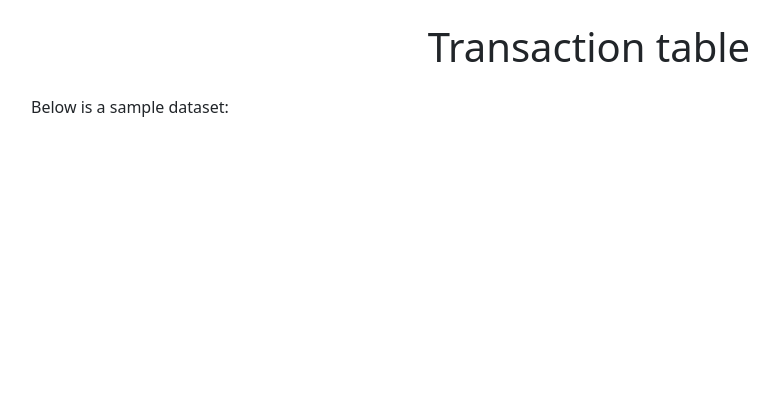
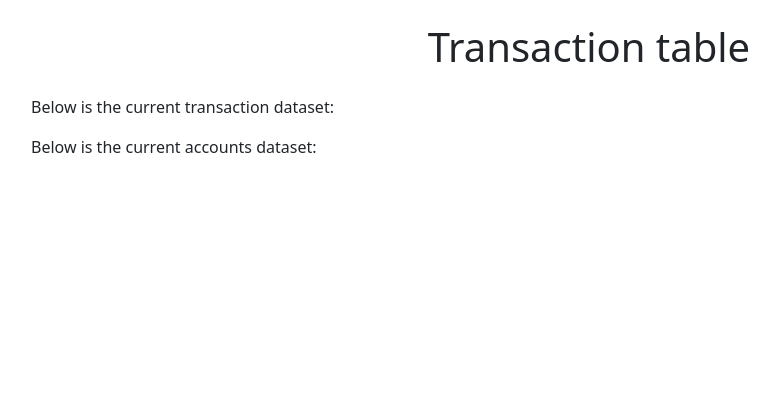
Before and after one commit to Sulphate7433/budget-app, a Flask app: template templates/budgetapp.html in a window 1280 px wide. Shown: the part 177-597 px from the top of the page, without its empty margins (51-830 px from the left). Run offline with Flask 3, Linux system fonts and the light colour scheme; the template is opened without the code that fills it, so the values that code supplies are empty; parts of the project's set-up code (start-up, migrations or seed data) failed here and were passed over.

Commit message:
Added actual budget data to SQL and connected to web app

```diff
--- a/app.py
+++ b/app.py
@@ -12,6 +12,26 @@ def load_db(query):
       df = pd.read_sql(query, connection)
   return df
 
+accounts_query = '''SELECT a.[Accounts]
+      ,a.[ID]
+      ,a.[Type]
+      ,a.[Interest_Rate]
+      ,a.[Grace_Period]
+      ,a.[Starting_Balance]
+	  ,SUM(t.Debits) as 'Debits'
+	  ,SUM(t.Credits) as 'Credits'
+	  ,a.Starting_Balance + SUM(t.Debits) - SUM(t.Credits) AS 'Current Balance'
+  FROM [dbo].[Accounts] a
+  LEFT JOIN dbo.Transactions t ON a.Accounts = t.Account
+
+  GROUP BY a.[Accounts]
+      ,a.[ID]
+      ,a.[Type]
+      ,a.[Interest_Rate]
+      ,a.[Grace_Period]
+      ,a.[Starting_Balance]
+
+   ORDER BY [Type], [Current Balance] DESC'''
 
 # Creating a route to the homepage 'wepage.com/'
 @app.route('/')
@@ -20,8 +40,10 @@ def home():
 
 @app.route('/budgetapp/')
 def budgetapp():
-    data = pd.DataFrame(load_db('SELECT * FROM [SalesLT].[SalesOrderDetail]'))
-    results = {"data": [build_table(data,'grey_dark')]}
+    transactions = pd.DataFrame(load_db('SELECT * FROM [dbo].[Transactions] ORDER BY DATE ASC'))
+    accounts = pd.DataFrame(load_db(accounts_query))
+    results = {"transactions": [build_table(transactions,'grey_dark')],
+               "accounts":[build_table(accounts,'grey_dark')]}
     return render_template('budgetapp.html',results_dict=results)
 
 @app.route('/login/')
--- a/templates/budgetapp.html
+++ b/templates/budgetapp.html
@@ -24,10 +24,14 @@
     <div class='container'>
       <h1 class='text-center mt-2 mb-4''>Transaction table</h1>
       <p>
-      Below is a sample dataset:
+      Below is the current transaction dataset:
       </p>
+      {{ results_dict.transactions[0]|safe }}
 
-      {{ results_dict.data[0]|safe }}
+      <p>
+        Below is the current accounts dataset:
+      </p>
+      {{ results_dict.accounts[0]|safe }}
 
     </div>
   </body>
```
